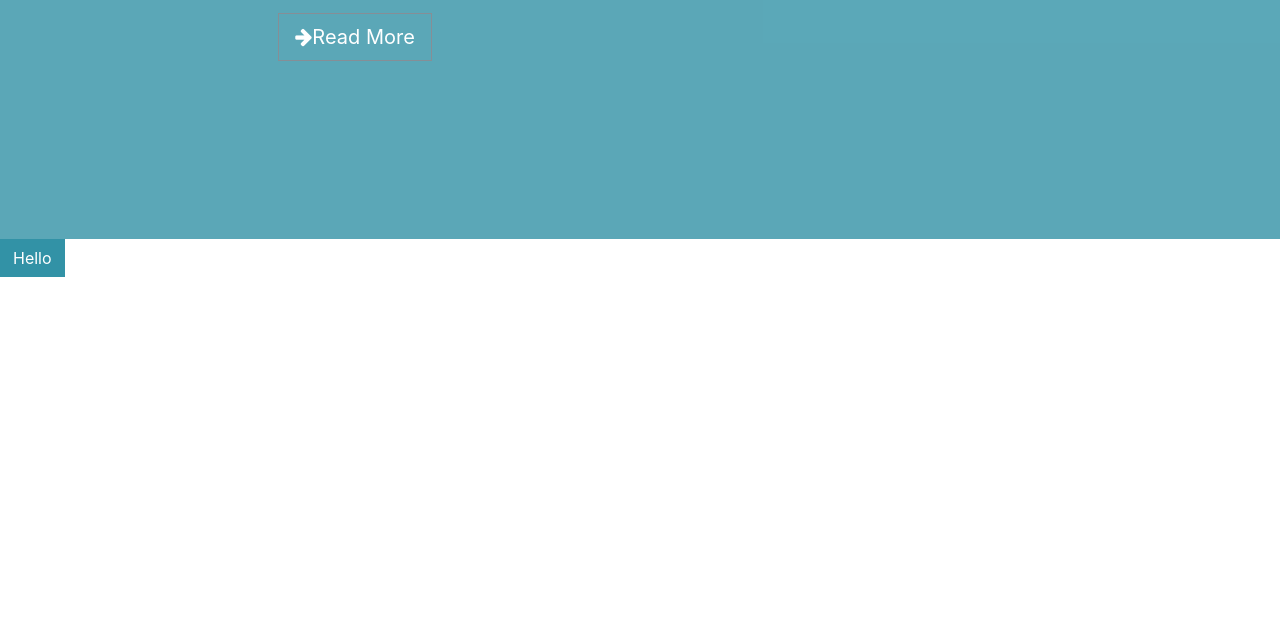
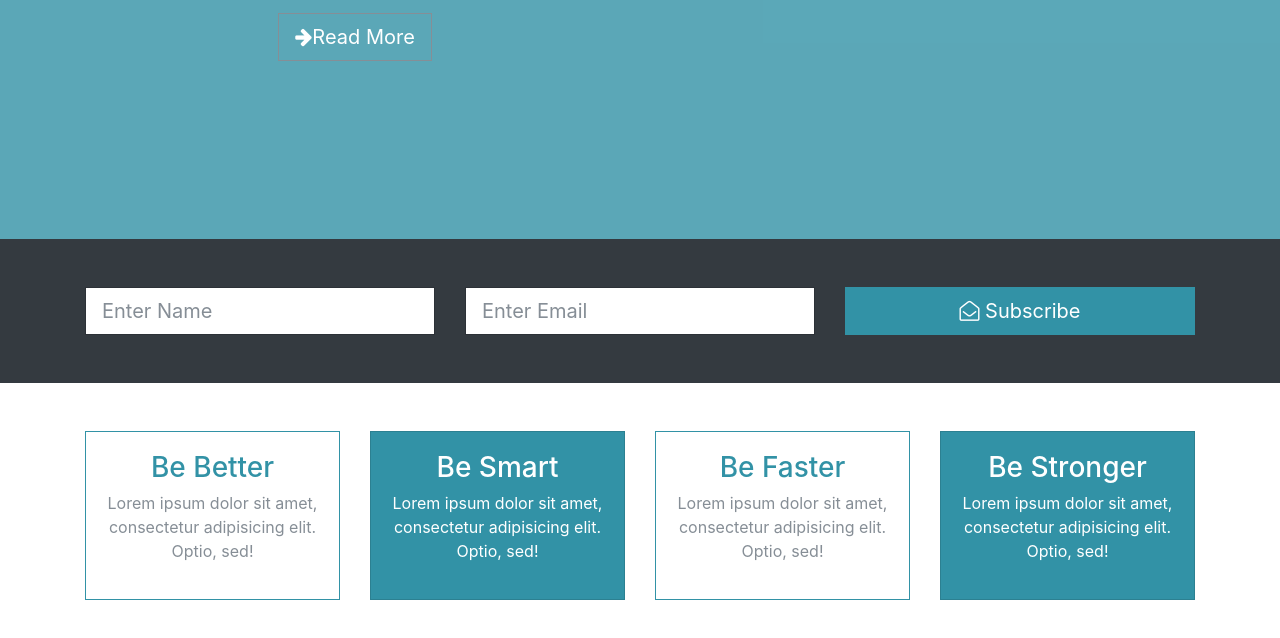
Before and after one commit to KvinLiu/miZuxe, a website: page src/index.html in a window 1280 px wide. Shown: the part 466-1104 px from the top of the page. Before the commit the page ends 800 px from the top, so only its background shows below. Drawn offline with Linux system fonts and the light colour scheme.

Commit message:
Add newsletter & boxes

```diff
--- a/src/index.html
+++ b/src/index.html
@@ -63,7 +63,77 @@
 	  </div>
   </section>
 
-  <button class="btn btn-primary">Hello</button>
+  <!-- NEWSLETTER -->
+  <section id="newsletter" class="bg-dark text-white py-5">
+	  <div class="container">
+		  <div class="row">
+			  <div class="col-md-4">
+				  <input type="text" class="form-control form-control-lg" placeholder="Enter Name">
+			  </div>
+			  <div class="col-md-4">
+				  <input type="text" class="form-control form-control-lg" placeholder="Enter Email">
+			  </div>
+			  <div class="col-md-4">
+				  <button class="btn btn-primary btn-lg btn-block"><i class="fa fa-envelope-open-o"></i> Subscribe</button>
+			  </div>
+		  </div>
+	  </div>
+  </section>
+
+  <!-- BOXES -->
+  <section id="boxes" class="py-5">
+	  <div class="container">
+		  <div class="row">
+			  <div class="col-md-3">
+				  <div class="card text-center border-primary">
+					  <div class="card-body">
+						  <h3 class="text-primary">
+							  Be Better
+						  </h3>
+						  <p class="text-muted">
+							  Lorem ipsum dolor sit amet, consectetur adipisicing elit. Optio, sed!
+						  </p>
+					  </div>
+				  </div>
+			  </div>
+			  <div class="col-md-3">
+				  <div class="card text-center bg-primary text-white">
+					  <div class="card-body">
+						  <h3>
+							  Be Smart
+						  </h3>
+						  <p>
+							  Lorem ipsum dolor sit amet, consectetur adipisicing elit. Optio, sed!
+						  </p>
+					  </div>
+				  </div>
+			  </div>
+			  <div class="col-md-3">
+				  <div class="card text-center border-primary">
+					  <div class="card-body">
+						  <h3 class="text-primary">
+							  Be Faster
+						  </h3>
+						  <p class="text-muted">
+							  Lorem ipsum dolor sit amet, consectetur adipisicing elit. Optio, sed!
+						  </p>
+					  </div>
+				  </div>
+			  </div>
+			  <div class="col-md-3">
+				  <div class="card text-center bg-primary text-white">
+					  <div class="card-body">
+						  <h3>
+							  Be Stronger
+						  </h3>
+						  <p>
+							  Lorem ipsum dolor sit amet, consectetur adipisicing elit. Optio, sed!
+						  </p>
+					  </div>
+				  </div>
+		  </div>
+	  </div>
+  </section>
 
 	<script src="js/jquery.min.js"></script>
 	<script src="js/popper.min.js"></script>
```
